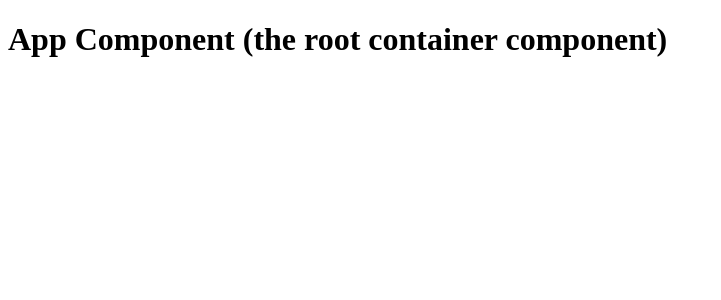
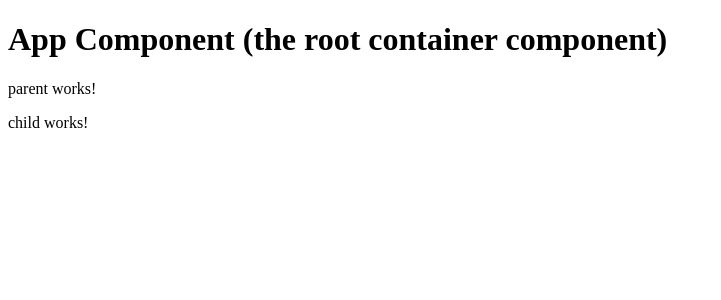
Before and after one commit to jackofalltradesprogrammer/Angular, an Angular app: page / in a window 1280 px wide. Shown: the top 300 px of the page, without its empty margins (0-721 px from the left). Built offline with nearby package versions, Linux system fonts and the light colour scheme.

Commit message:
Parent and Child components were created and App Component html was updated with selectors - app-parent & child-parent

```diff
--- a/src/app/app.component.html
+++ b/src/app/app.component.html
@@ -1 +1,9 @@
 <h1>App Component (the root container component)</h1>
+
+<app-parent>
+
+</app-parent>
+
+<app-child>
+
+</app-child>
--- a/src/app/app.module.ts
+++ b/src/app/app.module.ts
@@ -2,12 +2,16 @@
 import { NgModule } from '@angular/core';
 import { FormsModule } from '@angular/forms';
 import { AppComponent } from './app.component';
+import { ParentComponent } from './parent/parent.component';
+import { ChildComponent } from './child/child.component';
 
 
 
 @NgModule({
   declarations: [
-    AppComponent
+    AppComponent,
+    ParentComponent,
+    ChildComponent
 
   ],
   imports: [
--- /dev/null
+++ b/src/app/child/child.component.html
@@ -0,0 +1,3 @@
+<p>
+  child works!
+</p>
--- /dev/null
+++ b/src/app/child/child.component.ts
@@ -0,0 +1,15 @@
+import { Component, OnInit } from '@angular/core';
+
+@Component({
+  selector: 'app-child',
+  templateUrl: './child.component.html',
+  styleUrls: ['./child.component.css']
+})
+export class ChildComponent implements OnInit {
+
+  constructor() { }
+
+  ngOnInit() {
+  }
+
+}
--- /dev/null
+++ b/src/app/parent/parent.component.html
@@ -0,0 +1,3 @@
+<p>
+  parent works!
+</p>
--- /dev/null
+++ b/src/app/parent/parent.component.ts
@@ -0,0 +1,15 @@
+import { Component, OnInit } from '@angular/core';
+
+@Component({
+  selector: 'app-parent',
+  templateUrl: './parent.component.html',
+  styleUrls: ['./parent.component.css']
+})
+export class ParentComponent implements OnInit {
+
+  constructor() { }
+
+  ngOnInit() {
+  }
+
+}
```
Also changed, not shown: src/app/child/child.component.css (added), src/app/parent/parent.component.css (added), 2 other files (tests, documents, lock files or other folders).
